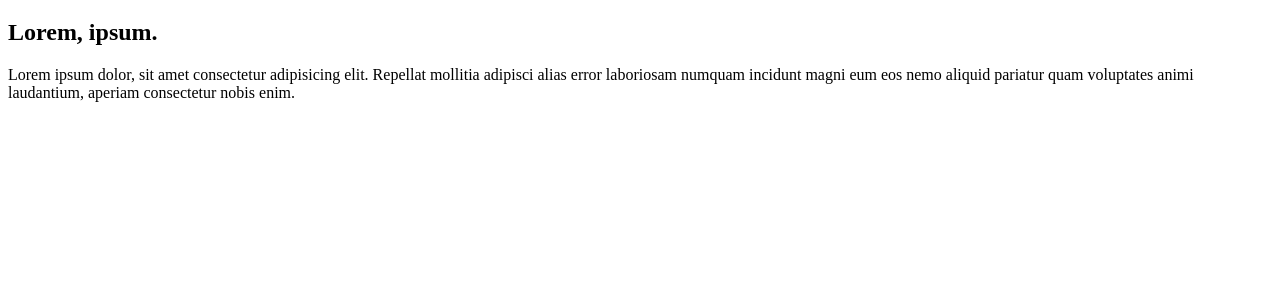
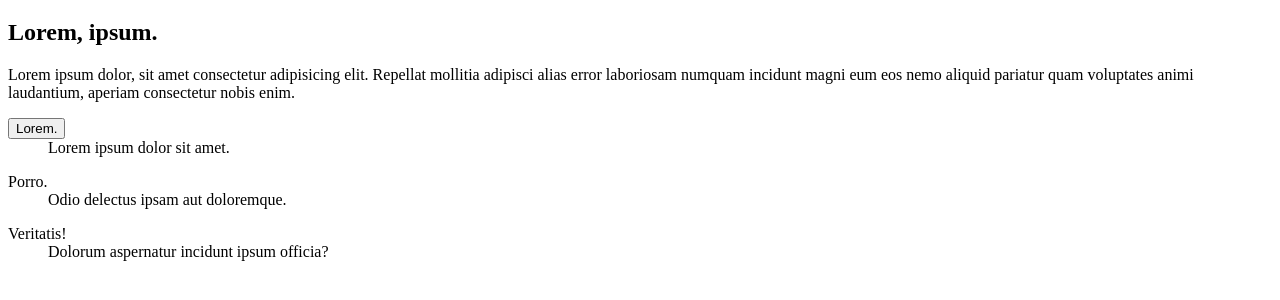
Before and after one commit to MMI-SAE-105/2022-r113-tp2-menu-alpinejs-Rebuffoni-Xavier, a website: page index.html in a window 1280 px wide. Shown: the part 90-390 px from the top of the page. Drawn offline with nearby package versions, Linux system fonts and the light colour scheme.

Commit message:
URL du site

```diff
--- a/index.html
+++ b/index.html
@@ -1,5 +1,8 @@
 <!DOCTYPE html>
-<html lang="en" x-data="{menuIsOpen: false}" :class="{noscroll:menuIsOpen,}">
+<html lang="en"
+x-data="{menuIsOpen: false}" :class="{noscroll:menuIsOpen,}"
+x-data="{"
+>
   <head>
     <meta charset="UTF-8" />
     <meta http-equiv="X-UA-Compatible" content="IE=edge" />
@@ -58,5 +61,24 @@
       nemo aliquid pariatur quam voluptates animi laudantium, aperiam
       consectetur nobis enim.
     </p>
+    <dl>
+      </button>
+        <button aria-controls="mainNav"
+        @click=""
+
+        >
+        <dt>Lorem.</dt>
+      </button>
+
+      <dd>Lorem ipsum dolor sit amet.</dd>
+    </dl>
+    <dl>
+      <dt>Porro.</dt>
+      <dd>Odio delectus ipsam aut doloremque.</dd>
+    </dl>
+    <dl>
+      <dt>Veritatis!</dt>
+      <dd>Dolorum aspernatur incidunt ipsum officia?</dd>
+    </dl>
   </body>
 </html>
```
Also changed, not shown: README.md.
